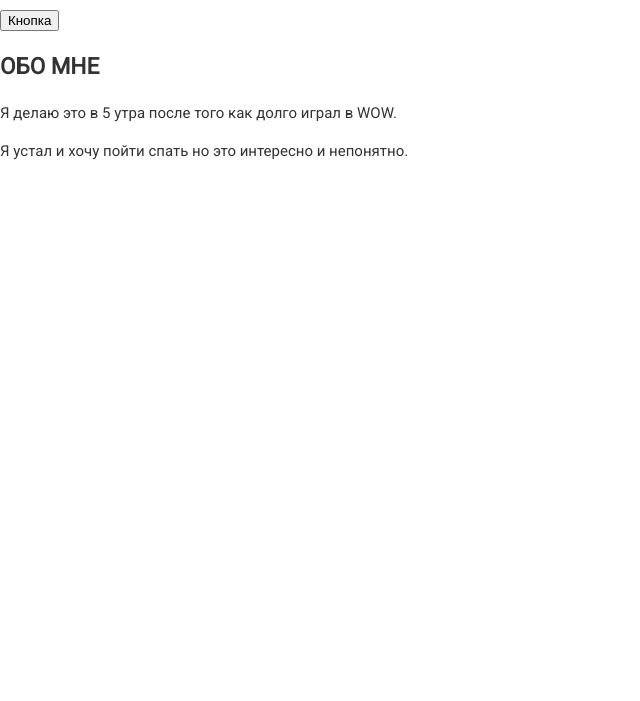
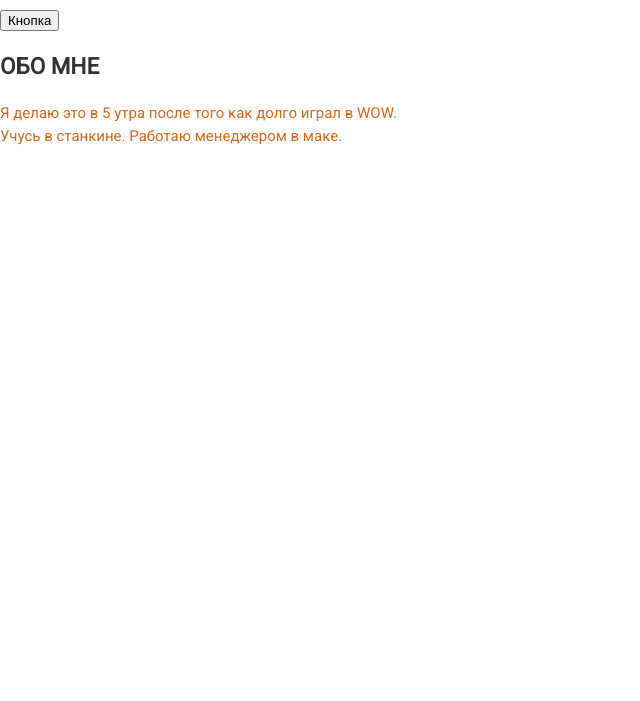
Before and after one commit to Antizera/HTML_LAB, a plain HTML site: page index.html in a window 1280 px wide. Shown: the part 99-800 px from the top of the page, without its empty margins (0-640 px from the left). Drawn offline with Linux system fonts and the light colour scheme.

Commit message:
Text red

```diff
--- a/assets/css/style.css
+++ b/assets/css/style.css
@@ -30,3 +30,7 @@ body{
 float:left;
 margin:0 auto;
 }
+/* Text*/
+.Text{
+    color: chocolate;
+}
--- a/index.html
+++ b/index.html
@@ -55,8 +55,8 @@
 
 
             <h2>ОБО МНЕ</h2>
-            <p>Я делаю это в 5 утра после того как долго играл в WOW.</p>
-              <p> Я устал и хочу пойти спать но это интересно и непонятно.
+            <p class="Text">Я делаю это в 5 утра после того как долго играл в WOW.<br>
+              Учусь в станкине. Работаю менеджером в маке.
             </p>
 
 
```
